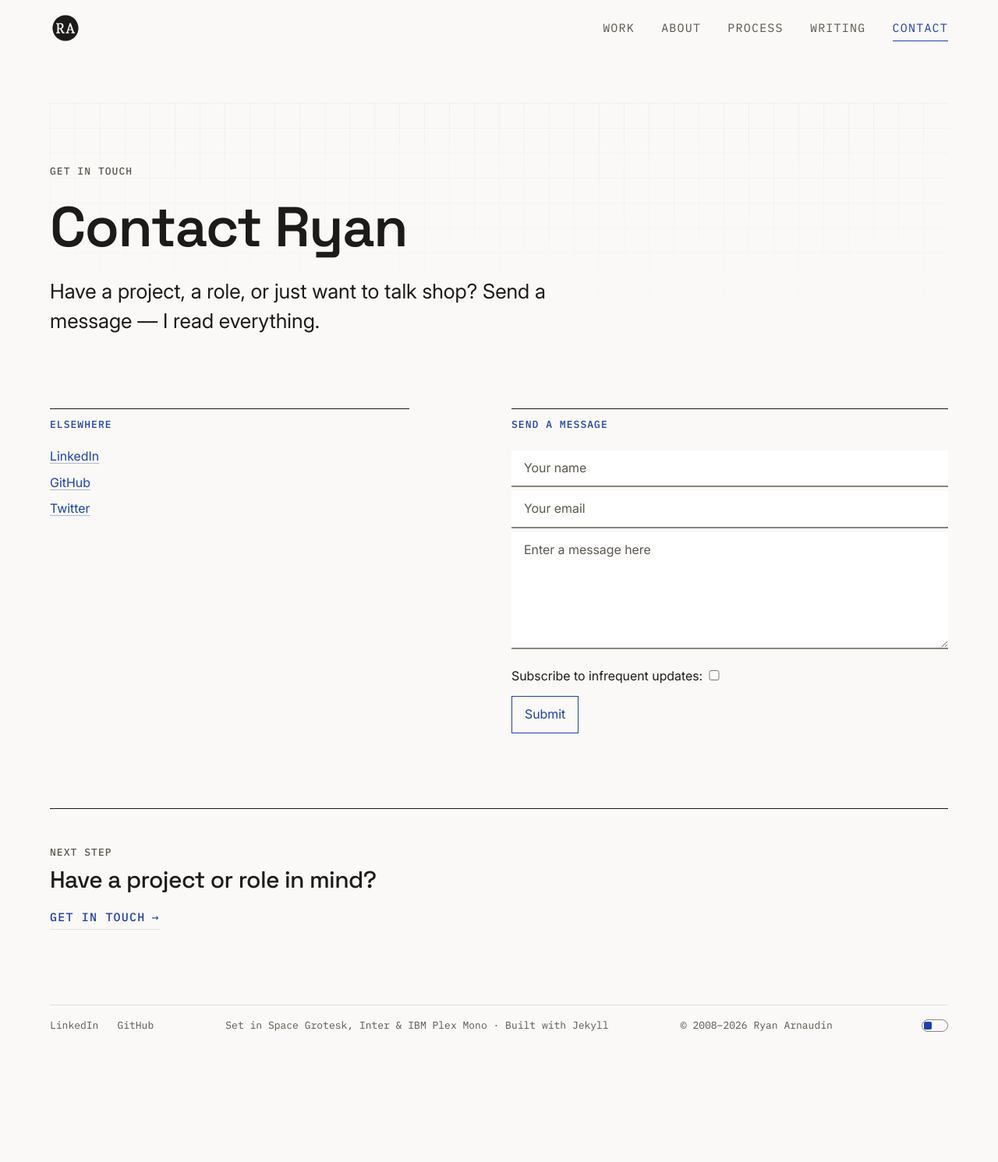
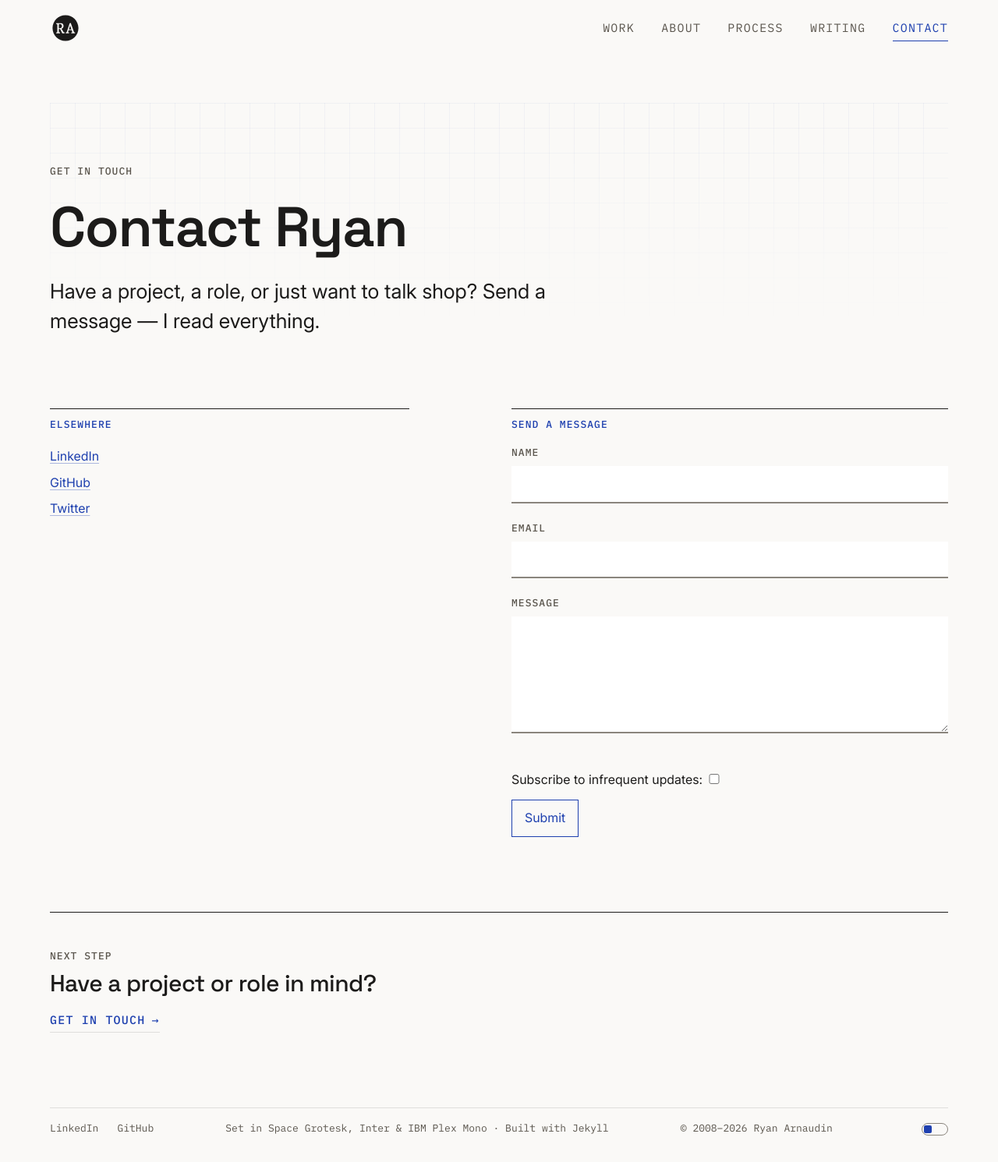
Before and after one commit to arnaudin/arnaudin.github.io, a Jekyll site: the page built from _pages/contact.html, in a window 1280 px wide. Shown: the whole page at 78% size. Built offline with Jekyll 4.4.1, drawn with Linux system fonts in a browser that asks for light colours; before the commit the page ends 1358 px from its top, so only the background shows below that.

Commit message:
clean up

```diff
--- a/_config.yml
+++ b/_config.yml
@@ -35,17 +35,11 @@ sitemap: true
 social-username:
   twitter: "@arnaudin"
   linkedin: "arnaudin"
-  angellist: "arnaudin"
   github: "arnaudin"
-  medium: "@arnaudin"
-  pinterest: "rarnaudin"
-  instagram: "arnaudin"
   flickr: "arnaudin"
-  spotify: "arnaudin"
   codepen: "arnaudin"
   strava: "2363619"
   dribbble: "arnaudin"
-amazon_associate_id: ryanarna-20
 
 # Content
 image_serve_path: "/images" # <img src="{{ site.image_serve_path }}/projects/img.jpg">
@@ -77,13 +71,13 @@ navigation:
   - title: Work
     url: /
   - title: About
-    url: /about
+    url: /about/
   - title: Process
-    url: /process
+    url: /process/
   - title: Writing
-    url: /blog
+    url: /blog/
   - title: Contact
-    url: /contact
+    url: /contact/
 
 permalink: /:categories/:title/
 
--- a/_pages/contact.html
+++ b/_pages/contact.html
@@ -46,9 +46,12 @@ captcha: true
       enctype="multipart/form-data"
       method="POST">
         <input type="hidden" name="utf8" value="✓">
-        <input type="text" name="name" placeholder="Your name" required="required">
-        <input type="email" name="email" placeholder="Your email" required="required">
-        <textarea name="message" rows="5" placeholder="Enter a message here" required="required"></textarea>
+        <label class="meta-label" for="contact-name">Name</label>
+        <input type="text" id="contact-name" name="name" autocomplete="name" required="required">
+        <label class="meta-label" for="contact-email">Email</label>
+        <input type="email" id="contact-email" name="email" autocomplete="email" required="required">
+        <label class="meta-label" for="contact-message">Message</label>
+        <textarea id="contact-message" name="message" rows="5" required="required"></textarea>
         <label>Subscribe to infrequent updates:
           <input type="checkbox" name="$subscribe" value="yes">
         </label>
--- a/_pages/projects.html
+++ b/_pages/projects.html
@@ -1,6 +1,6 @@
 ---
 layout: page
-title_override: Ryan Arnaudin | Product Designer | UX, User Experience, Interaction Design, Product Design, Software Design
+title_override: Ryan Arnaudin · Product Designer
 redirect_from:
   - /portfolio/
   - /work/
--- a/_sass/site/base/_forms.scss
+++ b/_sass/site/base/_forms.scss
@@ -121,6 +121,7 @@ form {
   #{$all-text-inputs} {
     border: 0;
     border-bottom: mixins-functions.rem(2px) solid var(--color-line);
+    margin-bottom: var(--space-6); // room before the next field's label
     outline: 0;
     -webkit-appearance: none;
     -moz-appearance: none;
```
Also changed, not shown: _pages/about.html (+6 -6 lines).
